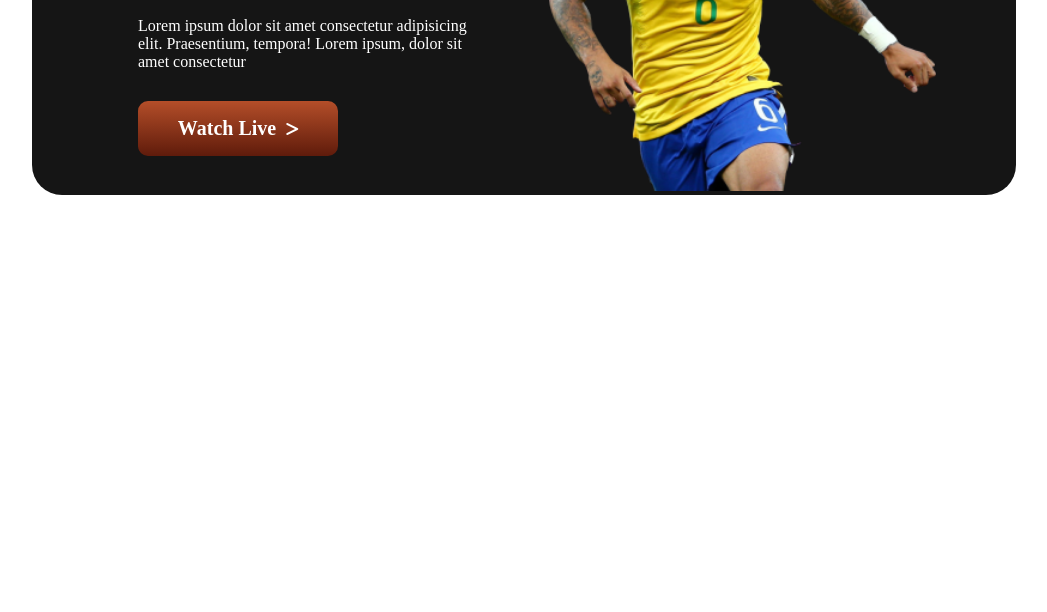
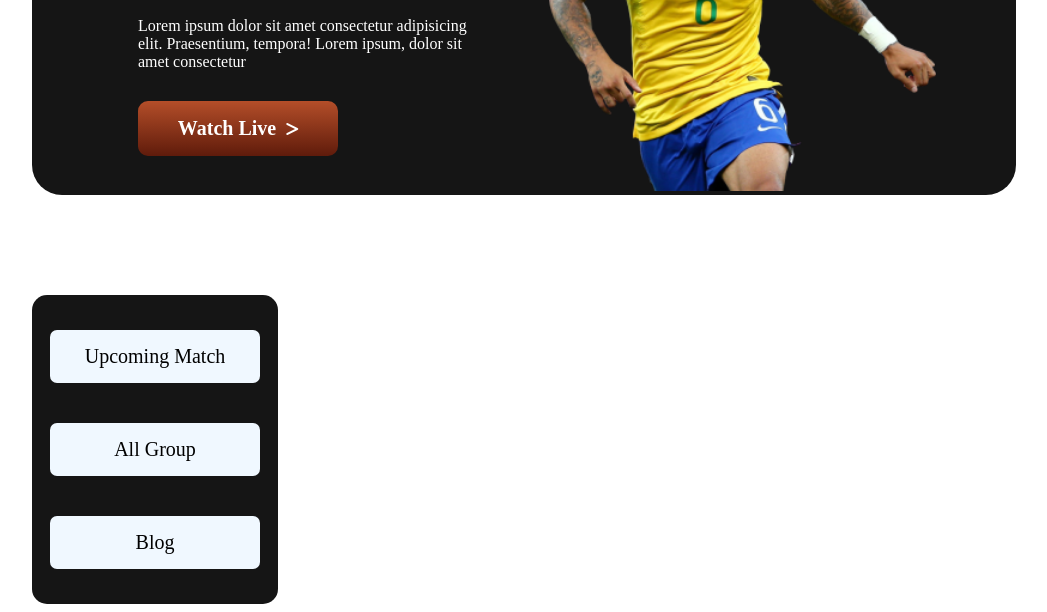
Before and after one commit to NN-shanta/FIFA-2022, a plain HTML site: page index.html in a window 1280 px wide. Shown: the part 299-911 px from the top of the page, without its empty margins (116-1163 px from the left). Before the commit the page ends 800 px from the top, so only its background shows below. Drawn offline with Linux system fonts and the light colour scheme.

Commit message:
added nav

```diff
--- a/index.html
+++ b/index.html
@@ -44,8 +44,33 @@
         </section>
       </div>
       <!------------------
-           banner creation
+           Nav & Blogs creation
         ------------------>
+      <div class="nav-and-Blogs">
+        <div class="navber">
+          <div class="nav-background">
+            <div class="items">
+              <div class="item">
+                <a href="">Upcoming Match</a>
+              </div>
+              <div class="item">
+                 <a href="">All Group</a>
+              </div>
+              <div class="item special-iteam" >
+                 <a  href="">Blog</a>
+              </div>
+            </div>
+          </div>
+        </div>
+        <div class="blogs">
+          <div class="blog"></div>
+          <div class="blog"></div>
+          <div class="blog"></div>
+          <div class="blog"></div>
+          <div class="blog"></div>
+          <div class="blog"></div>
+        </div>
+      </div>
     </main>
   </body>
 </html>
--- a/style.css
+++ b/style.css
@@ -4,6 +4,8 @@
 }
 main {
   display: flex;
+  justify-content: space-between;
+  flex-direction: column;
   margin-top: 50px;
   margin-left: 140px;
   margin-right: 140px;
@@ -47,7 +49,7 @@ main {
   padding: 16px 25px;
   width: 150px;
   justify-content: center;
-  cursor: pointer;
+  /* cursor: pointer; */
   border-radius: 10px;
   background-image: linear-gradient(#b44e29, #5f1b0b);
 }
@@ -69,5 +71,46 @@ main {
   width: 100%;
 }
 /* <!------------------
-    banner creation
+    Nav & Blogs creation
 ------------------> */
+
+.nav-and-Blogs {
+  display: flex;
+  margin-top: 100px;
+}
+.navber {
+  width: 25%;
+}
+.nav-background {
+  background-color: #000000ea;
+  border-radius: 15px;
+  width: 100%;
+}
+.items {
+  display: flex;
+  flex-direction: column;
+  align-items: center;
+  padding: 15px;
+}
+.item {
+  margin: 20px 0px;
+  padding: 15px 30px;
+  width: 150px;
+  background-color: aliceblue;
+  border-radius: 7px;
+  text-align: center;
+}
+.item a {
+  text-decoration: none;
+  font-size: 20px;
+  color: black;
+}
+.special-iteam:hover {
+  background-color: red;
+}
+.special-iteam a:hover{
+  color: white;
+}
+.blogs {
+  width: 75%;
+}
```
